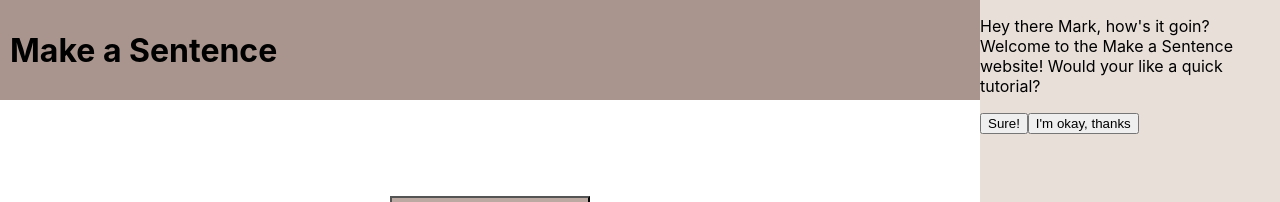
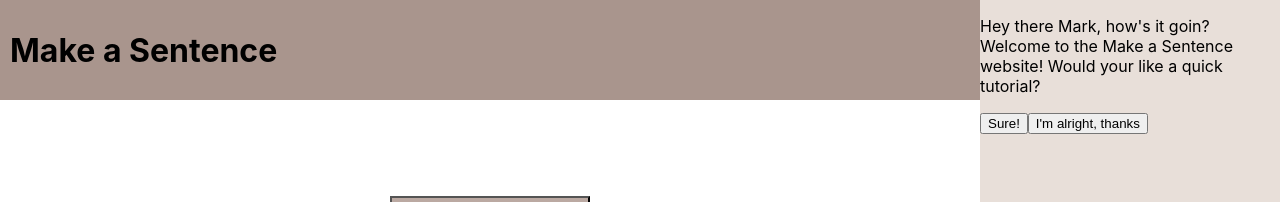
Before and after one commit to elliotcraig25/NoDB, a React (Create React App) app: page / in a window 1280 px wide. Both pictures are taken after a click on the button "That's my name". Shown: the top 202 px of the page. Built offline with nearby package versions, Linux system fonts and the light colour scheme.

Commit message:
hi there whats your name

```diff
--- a/src/Components/SideComponent/ParentSideComponent.js
+++ b/src/Components/SideComponent/ParentSideComponent.js
@@ -1,6 +1,7 @@
 import React, {Component} from 'react';
 
 import StatelessFunc from './StatelessFunc';
+import SideButtonsComponent from './SideButtonsComponent';
 
 class ParentSideComponent extends Component {
     constructor(){
@@ -27,6 +28,7 @@ class ParentSideComponent extends Component {
                 {this.state.theWordFinal.length ? (
                     <div className="sidebar">
                         <StatelessFunc word={this.state.theWordFinal}/>
+                        <SideButtonsComponent />
                     </div>
 
                 ) : (
--- /dev/null
+++ b/src/Components/SideComponent/SideButtonsComponent.js
@@ -0,0 +1,31 @@
+import React, {Component} from 'react';
+
+class SideButtonsComponent extends Component {
+    constructor(){
+        super()
+        this.state = {
+            tutorial: ''
+        }
+    }
+    handleSureClick(){
+        this.setState({
+            tutorial: 'Too bad.'
+        })
+    }
+    handleImAlrightClick(){
+        this.setState({
+            tutorial: 'Fair enough, enjoy the website!'
+        })
+    }
+    render(){
+        return(
+            <div>
+                <button onClick={()=>this.handleSureClick()}>Sure!</button>
+                <button onClick={()=>this.handleImAlrightClick()}>I'm alright, thanks</button>
+                <p>{this.state.tutorial}</p>
+            </div>
+        )
+    }
+}
+
+export default SideButtonsComponent
--- a/src/Components/SideComponent/StatelessFunc.js
+++ b/src/Components/SideComponent/StatelessFunc.js
@@ -1,12 +1,9 @@
 import React from 'react';
 
 const StatlessFunc = (props) => {
-
     return (
         <div>
             <p>Hey there {props.word}, how's it goin? Welcome to the Make a Sentence website! Would your like a quick tutorial?</p>
-            <button>Sure!</button>
-            <button>I'm okay, thanks</button>
         </div>
     )
 }
```
